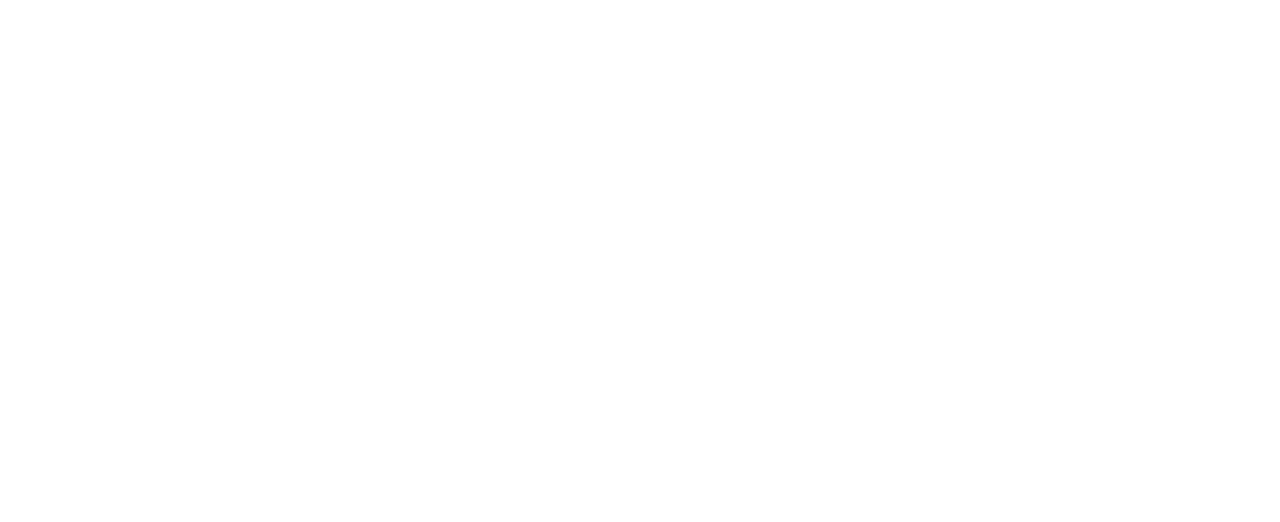
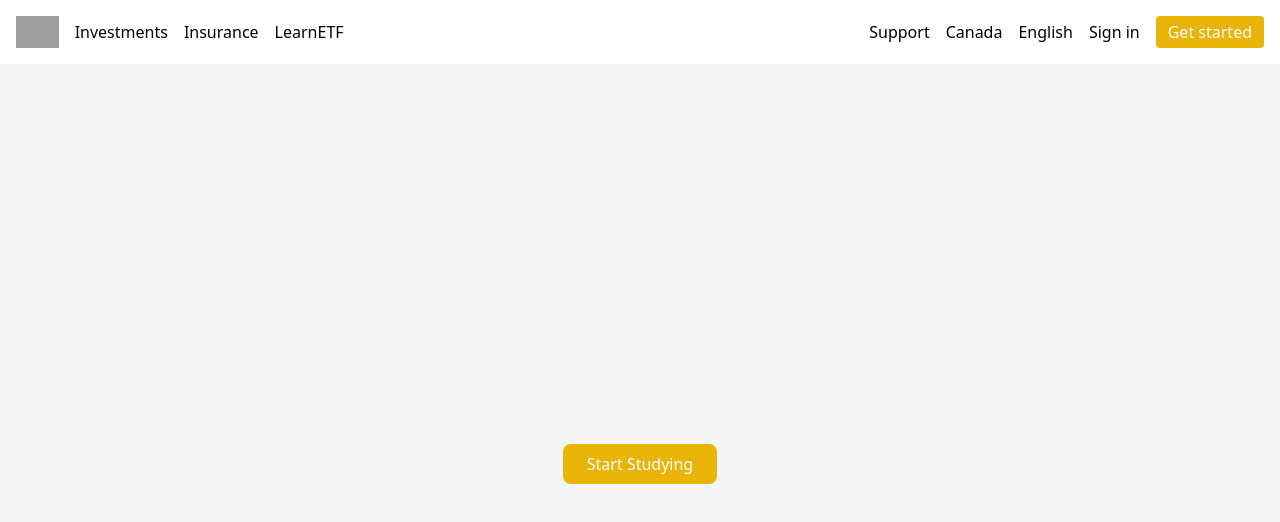
Before and after one commit to akramj13/GeeseHacks, a Next.js app in the folder frontend/: page /form in a window 1280 px wide. Shown: the top 522 px of the page. Built offline with nearby package versions, Linux system fonts and the light colour scheme; grey boxes are pictures that could not be loaded.

Commit message:
updated forms

```diff
--- a/frontend/app/form/page.tsx
+++ b/frontend/app/form/page.tsx
@@ -1,7 +1,21 @@
+"use client"
+import NavBar from "@/components/NavBar";
+import Button from "@/components/ui/Button";
+
 export default function Form() {
     return (
-        <div>
-
+        <>
+        <NavBar />
+        <div className="flex flex-col items-center justify-center h-screen bg-gray-100 relative">
+        <a href="/study-modules">
+          <Button
+            className="px-6 py-2 bg-yellow-500 text-white rounded-lg hover:bg-yellow-600"
+            onClick={() => alert('Start button clicked!')}
+          >
+            Start Studying
+          </Button>
+        </a>
         </div>
+        </>
     );
 }
--- a/frontend/components/StartPage.tsx
+++ b/frontend/components/StartPage.tsx
@@ -23,7 +23,7 @@
           <p className="text-gray-700 mb-6">
             Learn more about Exchange-Traded Funds (ETFs) and how they can help you achieve your financial goals.
           </p>
-          <a href="/study-modules">
+          <a href="/form">
           <Button
             className="px-6 py-2 bg-yellow-500 text-white rounded-lg hover:bg-yellow-600"
             onClick={() => alert('Start button clicked!')}
```
